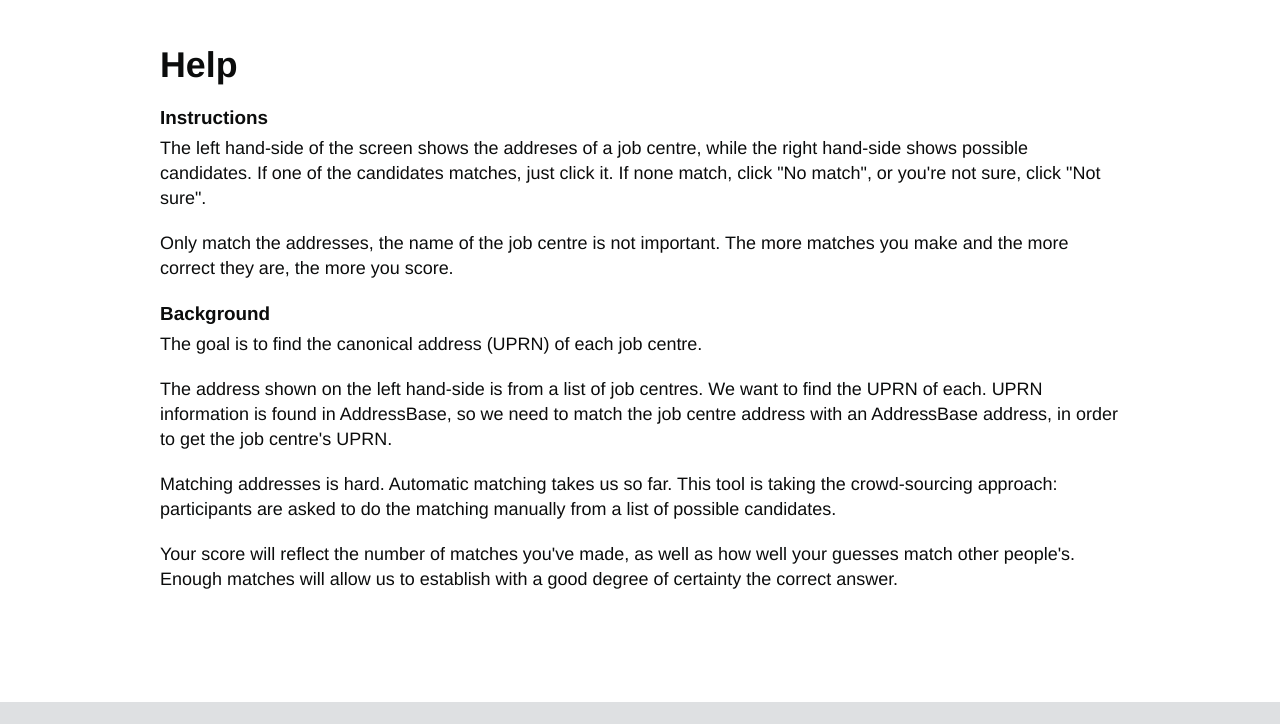
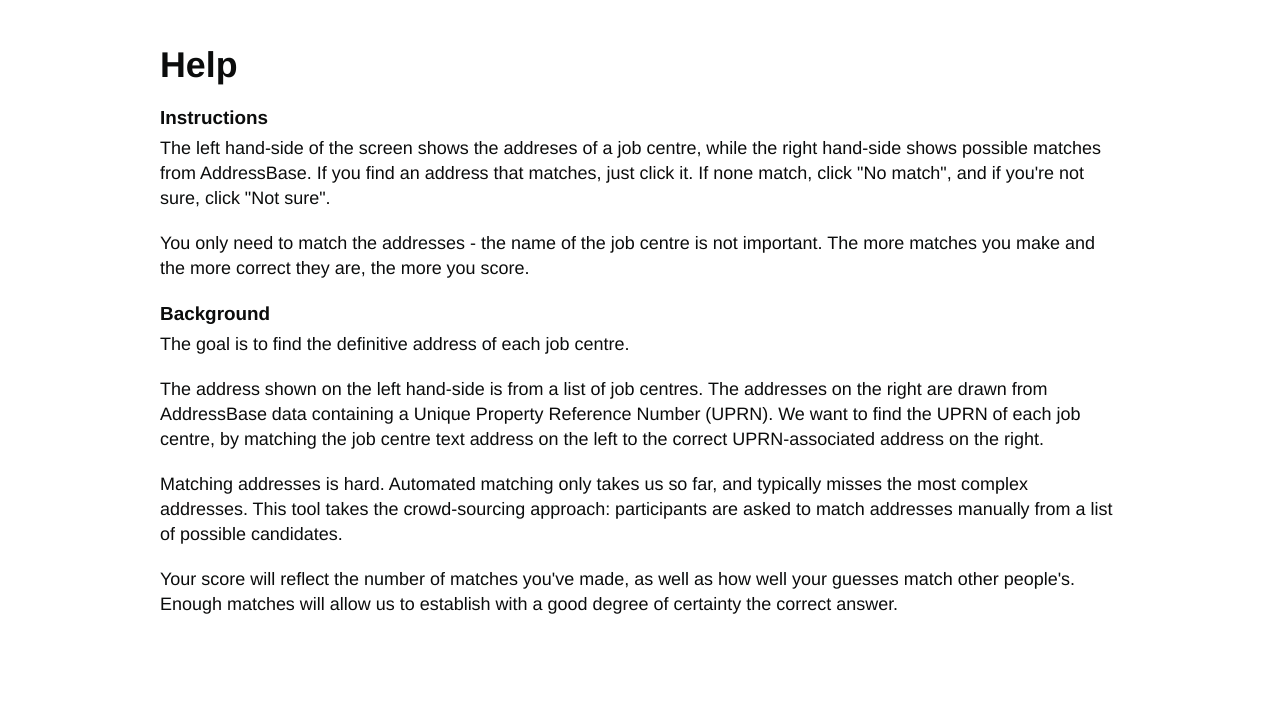
Before and after one commit to openregister/address-matcher, a Django app: page /match/help/ in a window 1280 px wide. Shown: the part 76-803 px from the top of the page. Run offline with Django 3.2, Linux system fonts and the light colour scheme; parts of the project's set-up code (start-up, migrations or seed data) failed here and were passed over.

Commit message:
Copy changes

```diff
--- a/match/templates/help.html
+++ b/match/templates/help.html
@@ -9,13 +9,14 @@
 
 <p>
   The left hand-side of the screen shows the addreses of a job centre,
-  while the right hand-side shows possible candidates. If one of the
-  candidates matches, just click it. If none match, click "No match",
-  or you're not sure, click "Not sure".
+  while the right hand-side shows possible matches from
+  AddressBase. If you find an address that matches, just click it. If
+  none match, click "No match", and if you're not sure, click "Not
+  sure".
 </p>
 
 <p>
-  Only match the addresses, the name of the job
+  You only need to match the addresses - the name of the job
   centre is not important. The more matches you make
   and the more correct they are, the more you score.
 </p>
@@ -24,27 +25,29 @@
 <h2 class="heading-small">Background</h2>
 
 <p>
-  The goal is to find the canonical address (UPRN) of each job centre.
+  The goal is to find the definitive address of each job centre.
 </p>
 
 <p>
-  The address shown on the left hand-side is from a list of job centres.
-  We want to find the UPRN of each. UPRN information is found in AddressBase,
-  so we need to match the job centre address with an AddressBase address, in
-  order to get the job centre's UPRN.
+  The address shown on the left hand-side is from a list of job
+  centres. The addresses on the right are drawn from AddressBase data
+  containing a Unique Property Reference Number (UPRN). We want to find
+  the UPRN of each job centre, by matching the job centre text address
+  on the left to the correct UPRN-associated address on the right.
 </p>
 
 <p>
-  Matching addresses is hard. Automatic matching takes us so far.
-  This tool is taking the crowd-sourcing approach:
-  participants are asked to do the matching manually from a list of possible
-  candidates.
+  Matching addresses is hard. Automated matching only takes us so far,
+  and typically misses the most complex addresses. This tool takes the
+  crowd-sourcing approach: participants are asked to match addresses
+  manually from a list of possible candidates.
 </p>
 
 <p>
-  Your score will reflect the number of matches you've made, as well as how well
-  your guesses match other people's. Enough matches will allow us to establish
-  with a good degree of certainty the correct answer.
+  Your score will reflect the number of matches you've made, as well
+  as how well your guesses match other people's. Enough matches will
+  allow us to establish with a good degree of certainty the correct
+  answer.
 </p>
 
 
```
